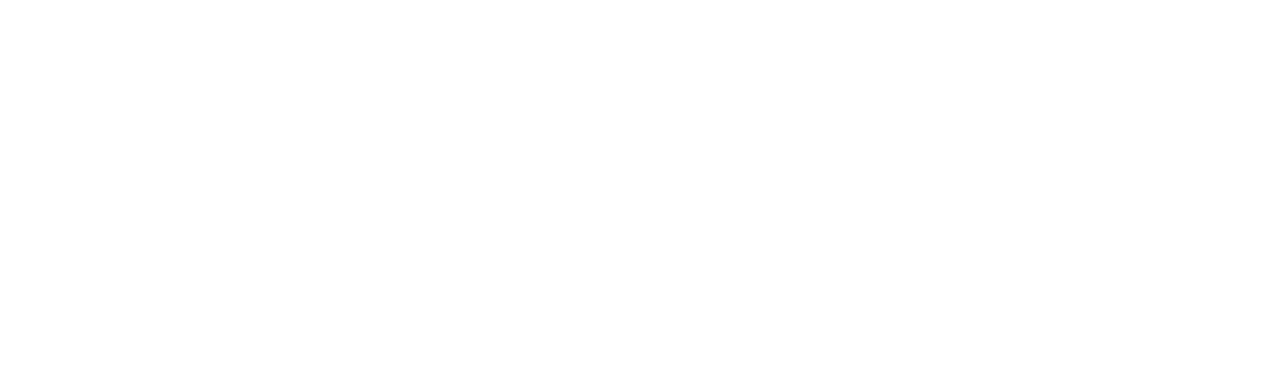
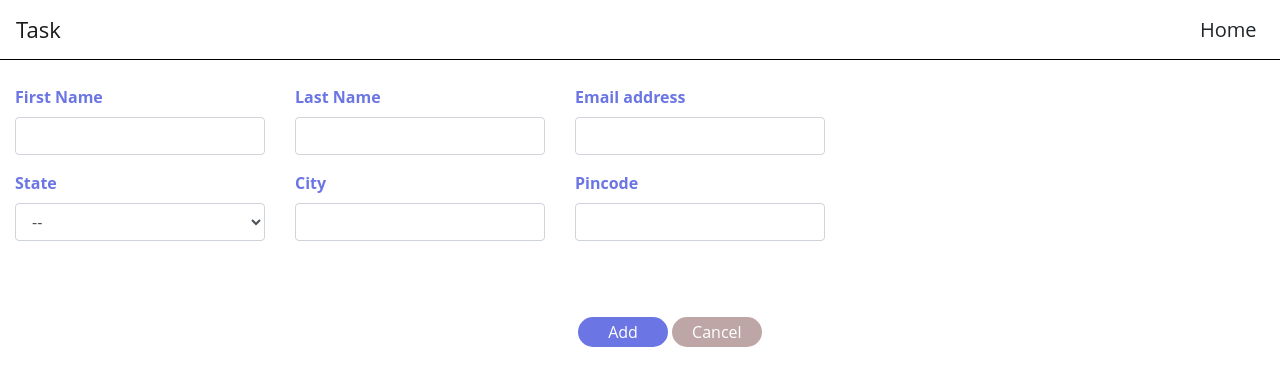
Before and after one commit to JunedKhan101/crudapp, a React (Create React App) app: page /edit in a window 1280 px wide. Shown: the top 386 px of the page. Built offline with nearby package versions, Linux system fonts and the light colour scheme.

Commit message:
Implemented Edit page except making request to the API

```diff
--- a/src/Components/Add.jsx
+++ b/src/Components/Add.jsx
@@ -1,18 +1,22 @@
 import React, { useState, useEffect } from "react";
-import { Redirect } from "react-router-dom";
+import { useLocation } from "react-router-dom";
 import Navbar from "./Navbar";
 import "../CSS/Add.css";
 const axios = require("axios");
 require('dotenv').config();
 
-export default function Add() {
-	const [fname, setFname] = useState("");
-	const [lname, setLname] = useState("");
-	const [email, setEmail] = useState("");
-	const [state, setState] = useState("");
-	const [city, setCity] = useState("");
-	const [pincode, setPincode] = useState("");
-	const [qstring, setQstring] = useState("");
+export default function Add(props) {
+	const location = useLocation();
+	if (typeof(location.state) !== "undefined" && typeof(location.state.data) !== "undefined") {
+		var propdata = location.state.data;
+	}
+
+	const [fname, setFname] = useState(propdata ? propdata.first_name : "");
+	const [lname, setLname] = useState(propdata ? propdata.last_name : "");
+	const [email, setEmail] = useState(propdata ? propdata.email : "");
+	const [state, setState] = useState(propdata ? propdata.states : "");
+	const [city, setCity] = useState(propdata ? propdata.city : "");
+	const [pincode, setPincode] = useState(propdata ? propdata.pincode : "");
 
 	var query_string = "";
 	const handleSubmit = (e) => {
@@ -25,9 +29,23 @@
 	const addData = async () => {
 		var response = await axios.get(`${process.env.REACT_APP_ADD_API}${query_string}`);
 		if (response.status === 200) {
-			window.location = "/";
+			window.location = "/"; // Redirect to the home page
 		} else {
-			console.log(response);
+			console.log(response); // Else log the errors
+		}
+	}
+	const renderEmailInput = () => {
+		if (propdata === undefined) {
+			return (
+			    <input onChange={(e) => setEmail(e.target.value)} value={email}
+			    required type="email" className="form-control" id="InputEmail1" aria-describedby="emailHelp" />
+			);
+		}
+		else {
+			return (
+				<input onChange={(e) => setEmail(e.target.value)} value={email}
+			    disabled type="email" className="form-control" id="InputEmail1" aria-describedby="emailHelp" />
+			);
 		}
 	}
 	return (
@@ -36,22 +54,21 @@
 			<form className="addform" onSubmit={handleSubmit}>
 				<div className="form-group">
 				    <label htmlFor="inputfname">First Name</label>
-				    <input onChange={(e) => setFname(e.target.value)}
+				    <input onChange={(e) => setFname(e.target.value)} value={fname}
 				    required type="text" className="form-control" id="inputfname" />
   				</div>
 				<div className="form-group">
 				    <label htmlFor="inputlname">Last Name</label>
-				    <input onChange={(e) => setLname(e.target.value)}
+				    <input onChange={(e) => setLname(e.target.value)} value={lname}
 				    required type="text" className="form-control" id="inputlname" />
   				</div>
-				<div className="form-group">
+  				<div className="form-group">
 				    <label htmlFor="InputEmail1">Email address</label>
-				    <input onChange={(e) => setEmail(e.target.value)}
-				    required type="email" className="form-control" id="InputEmail1" aria-describedby="emailHelp" />
+				    {renderEmailInput()}
   				</div>
   				<div className="form-group">
 				    <label htmlFor="FormControlSelect1">State</label>
-				    <select onChange={(e) => setState(e.target.value)}
+				    <select onChange={(e) => setState(e.target.value)} value={state}
 				    required className="form-control select" id="FormControlSelect1">
 					  <option value="">--</option>
 				      <option value="Maharashtra">Maharashtra</option>
@@ -63,12 +80,12 @@
   				</div>
   				<div className="form-group">
 				    <label htmlFor="InputCity">City</label>
-				    <input onChange={(e) => setCity(e.target.value)}
+				    <input onChange={(e) => setCity(e.target.value)} value={city}
 				    required type="text" className="form-control" id="InputCity" />
   				</div>
   				<div className="form-group">
 				    <label htmlFor="InputPincode">Pincode</label>
-				    <input onChange={(e) => setPincode(e.target.value)}
+				    <input onChange={(e) => setPincode(e.target.value)} value={pincode}
 				    required type="text" pattern="\d{5}" className="form-control pincode" id="InputPincode" />
   				</div>
   				<br />
--- a/src/Components/Main.jsx
+++ b/src/Components/Main.jsx
@@ -9,7 +9,8 @@
     <Router>
         <Switch>
             <Route exact path="/" component={App} />
-            <Route path="/add" component={Add} />
+            <Route key="add" path="/add" component={Add} />
+            <Route key="edit" path="/edit" component={Add} />
         </Switch>
     </Router>
   );
--- a/src/Components/Table.jsx
+++ b/src/Components/Table.jsx
@@ -1,4 +1,5 @@
 import React, { useState, useEffect } from "react";
+import { useHistory } from "react-router-dom";
 import "../CSS/Table.css";
 const axios = require("axios");
 require('dotenv').config();
@@ -6,17 +7,29 @@
 export default function Table() {
 
 	const [data, setData] = useState([]);
-	useEffect(() => { getData(); }, []);
+	useEffect(() => { getData();}, []);
+
+	let history = useHistory();
 
 	const getData = async () => {
 		// Fetch the data
 		var mydata = await axios.get(process.env.REACT_APP_FETCH_API)
 		setData(mydata.data.data);
 	}
+	const handleClick = (i) => {
+		if (data[i]) {
+			history.push({
+				pathname: "/edit",
+				state: {
+					data: data[i]
+				}
+			});
+		}
+	}
 	// Organise the data in an array named rows and return it
 	const renderData = () => {
 		var rows = [];
-		for (var i = 0; i < data.length; ++i) {
+		for (let i = 0; i < data.length; ++i) {
 			rows.push(
 				<tr key={i}>
 					<td>{i+1}</td>
@@ -27,7 +40,7 @@
 					<td>{data[i].city}</td>
 					<td>{data[i].pincode}</td>
 					<td className="action-btns">
-						<a className="edit-btn" href="/edit">EDIT</a>
+						<a onClick={() => handleClick(i)} className="edit-btn" href="/edit">EDIT</a>
 						&nbsp;
 						<a className="delete-btn" href="/delete">DELETE</a>
 					</td>
@@ -36,7 +49,7 @@
 		}
 		return (
 			<tbody>
-			 	{rows}
+				{rows}
 			</tbody>
 		);
 	}
@@ -46,7 +59,6 @@
 				<div className="plus-icon">+</div>
 				Add record
 			</a>
-
 			<div className="input-search">
 				<input type="search" className="form-control" placeholder="search" />
 			</div>
```
